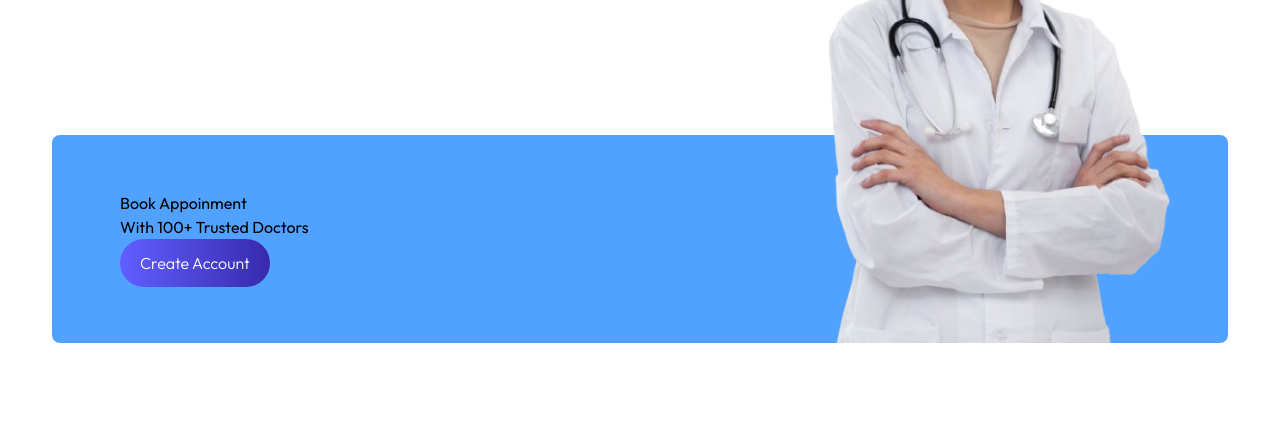
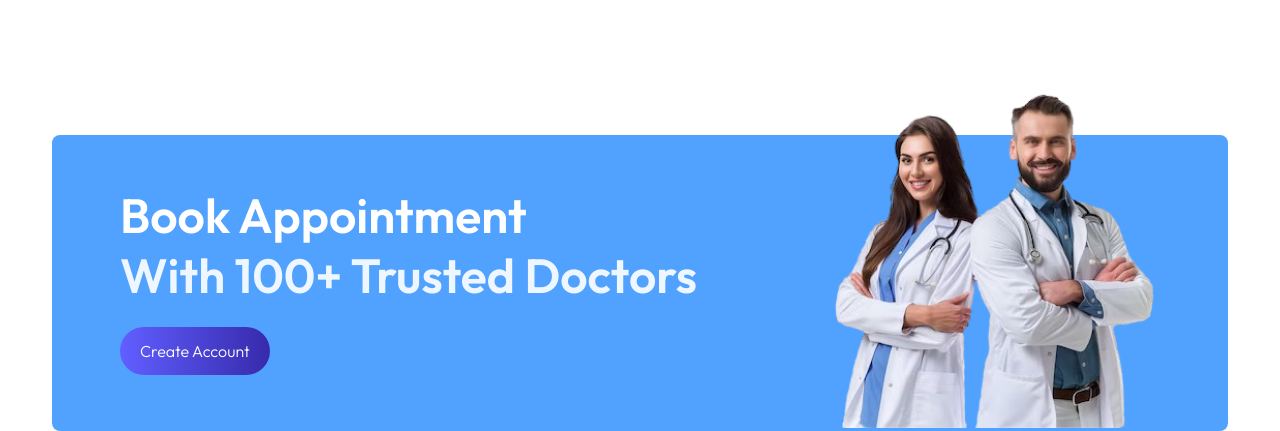
Before and after one commit to AnisaIdrees/doctorBooking-Appoinment, a React (Vite) app in the folder frontend/: page / in a window 1280 px wide. Shown: the part 3064-3495 px from the top of the page. Before the commit the page ends 3407 px from the top, so only its background shows below. Built offline with nearby package versions, Linux system fonts and the light colour scheme.

Commit message:
banner section add

```diff
--- a/frontend/src/assets/assets.js
+++ b/frontend/src/assets/assets.js
@@ -13,7 +13,7 @@ import Neuorologist from '/Neuorologist.png'
 import cardiologist from '/cardiologist.png'
 import dermatologist from '/dermatologist.png'
 import bornBaby from '/bornBaby.png'
-
+import appDr from '/appDr.png'
 
 
 
@@ -30,7 +30,8 @@ export const images = {
     dropdown: dropdown,
     NavbarLogo: NavLogo,
     doctor: doctor,
-    heroBanner: heroBanner
+    heroBanner: heroBanner,
+    appoinmentDr:appDr
 
 }
 
--- a/frontend/src/components/Banner.jsx
+++ b/frontend/src/components/Banner.jsx
@@ -9,13 +9,18 @@ function Banner() {
         <div className='flex bg-blue-400 rounded-lg px-6 sm:px-10 md:px-14 lg:px-12 my-20 md:mx-10'>
             {/*------------- left side ---------------*/}
             <div className='flex-1 py-8 sm:py-10 md:py-16 lg:py-14 lg:pl-5 '>
-                <div>
-                    <p>Book Appoinment</p>
-                    <p>With 100+ Trusted Doctors</p>
+                <div className='text-xl sm:text-2xl md:text-3xl lg:text-lg font-semibold text-white'>
+                    <p className="text-2xl sm:text-3xl md:text-4xl lg:text-5xl font-semibold text-white">
+                        Book Appointment
+                    </p>
+                    <p className="mt-3 text-2xl sm:text-3xl md:text-4xl lg:text-5xl font-semibold text-white/90">
+                        With 100+ Trusted Doctors
+                    </p>
+
                 </div>
                 <button
                     onClick={() => navigate("/login")}
-                    className="bg-gradient-to-r from-indigo-500 to-indigo-800 text-white text-[16px] px-5 py-3 rounded-full font-light hidden md:block cursor-pointer"
+                    className="mt-7 bg-gradient-to-r from-indigo-500 to-indigo-800 text-white text-[16px] px-5 py-3 rounded-full font-light  cursor-pointer"
                 >
                     Create Account
                 </button>
@@ -23,9 +28,38 @@ function Banner() {
 
             {/*------------- right side ---------------*/}
             <div className='hidden md:block md:w-1/2 lg:w-[370px] relative'>
-                <img className='w-full absolute bottom-0 right-0 max-w-md' src={images.doctor} alt="" />
+                <img className='w-full absolute bottom-0 right-0 max-w-md' src={images.appoinmentDr} alt="" />
             </div>
         </div>
+
+        // <div className="relative flex flex-col items-center md:items-start justify-center bg-blue-400 rounded-2xl px-6 sm:px-10 md:px-14 lg:px-16 py-10 md:py-14 lg:py-16 my-10 md:mx-10 shadow-lg overflow-hidden">
+
+        //     {/* background image only on md+ screens */}
+        //     <div className="hidden md:block absolute right-0 bottom-0 md:w-1/2 lg:w-[380px] opacity-80">
+        //         <img
+        //             className="w-full max-w-sm object-contain"
+        //             src={images.appoinmentDr}
+        //             alt="Doctor"
+        //         />
+        //     </div>
+
+        //     {/*------------- text content ---------------*/}
+        //     <div className="relative z-10 text-center md:text-left max-w-xl">
+        //         <h2 className="text-2xl sm:text-3xl md:text-4xl lg:text-5xl font-semibold text-white leading-snug">
+        //             Book Appointment
+        //         </h2>
+        //         <p className="mt-3 sm:mt-4 text-lg sm:text-xl md:text-2xl text-white font-light">
+        //             With 100+ Trusted Doctors
+        //         </p>
+        //         <button
+        //             onClick={() => navigate("/login")}
+        //             className="mt-6 bg-gradient-to-r from-indigo-500 to-indigo-800 hover:from-indigo-600 hover:to-indigo-900 transition-all duration-300 text-white text-[16px] px-6 py-3 rounded-full font-medium"
+        //         >
+        //             Create Account
+        //         </button>
+        //     </div>
+        // </div>
+
     )
 }
 
--- a/frontend/src/components/TopDr.jsx
+++ b/frontend/src/components/TopDr.jsx
@@ -27,7 +27,7 @@ function TopDr() {
                     </div>
                 ))}
             </div>
-            <button onClick={() => { navigate('/all doctors'); scrollTo(0, 0) }} className="bg-gradient-to-r from-indigo-500 to-indigo-800 text-white text-[16px] px-12 mt-10 py-3 rounded-full font-light hidden md:block cursor-pointer">more</button>
+            <button onClick={() => { navigate('/all doctors'); scrollTo(0, 0) }} className="bg-gradient-to-r from-indigo-500 to-indigo-800 text-white text-[16px] px-12 mt-10 py-3 rounded-full font-light cursor-pointer">more</button>
         </div>
     )
 }
```
Also changed, not shown: frontend/public/appDr.png (added).
